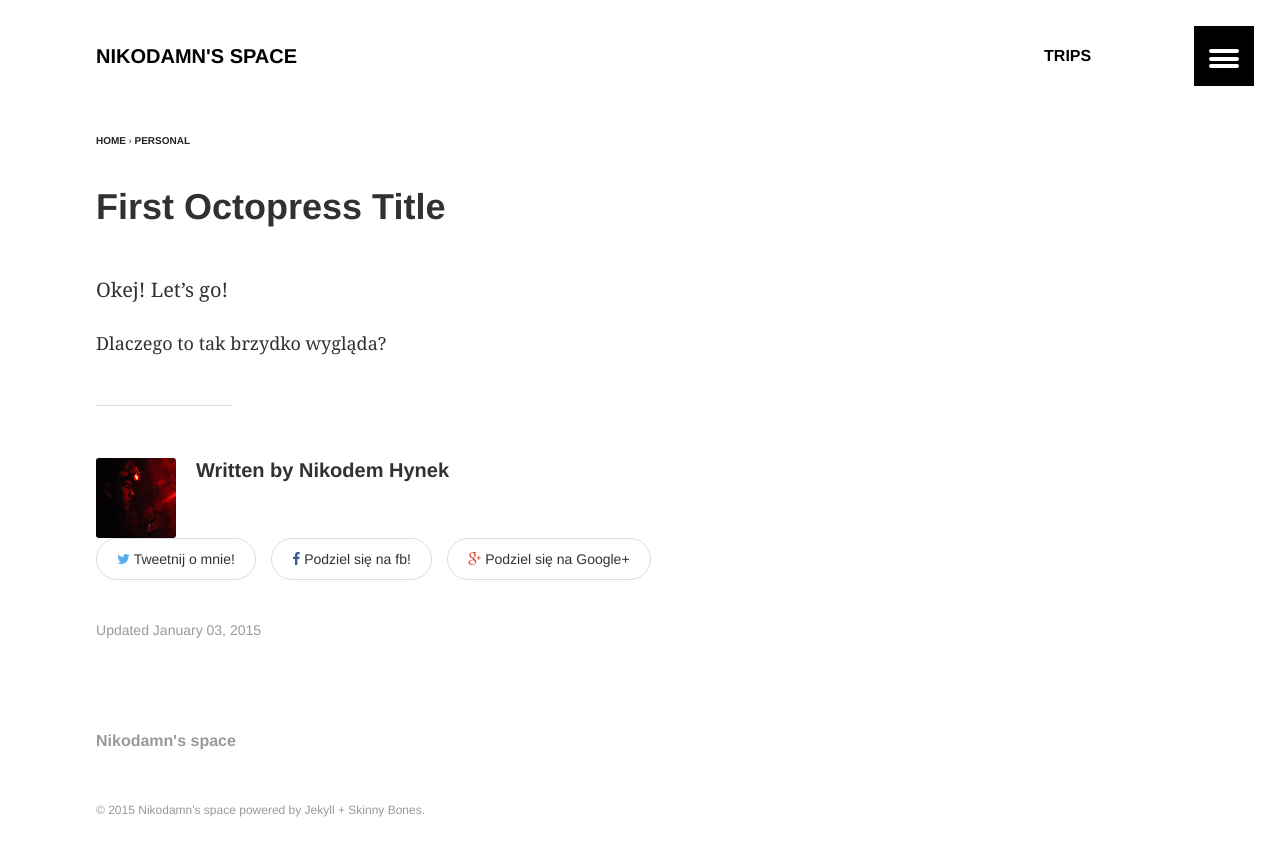
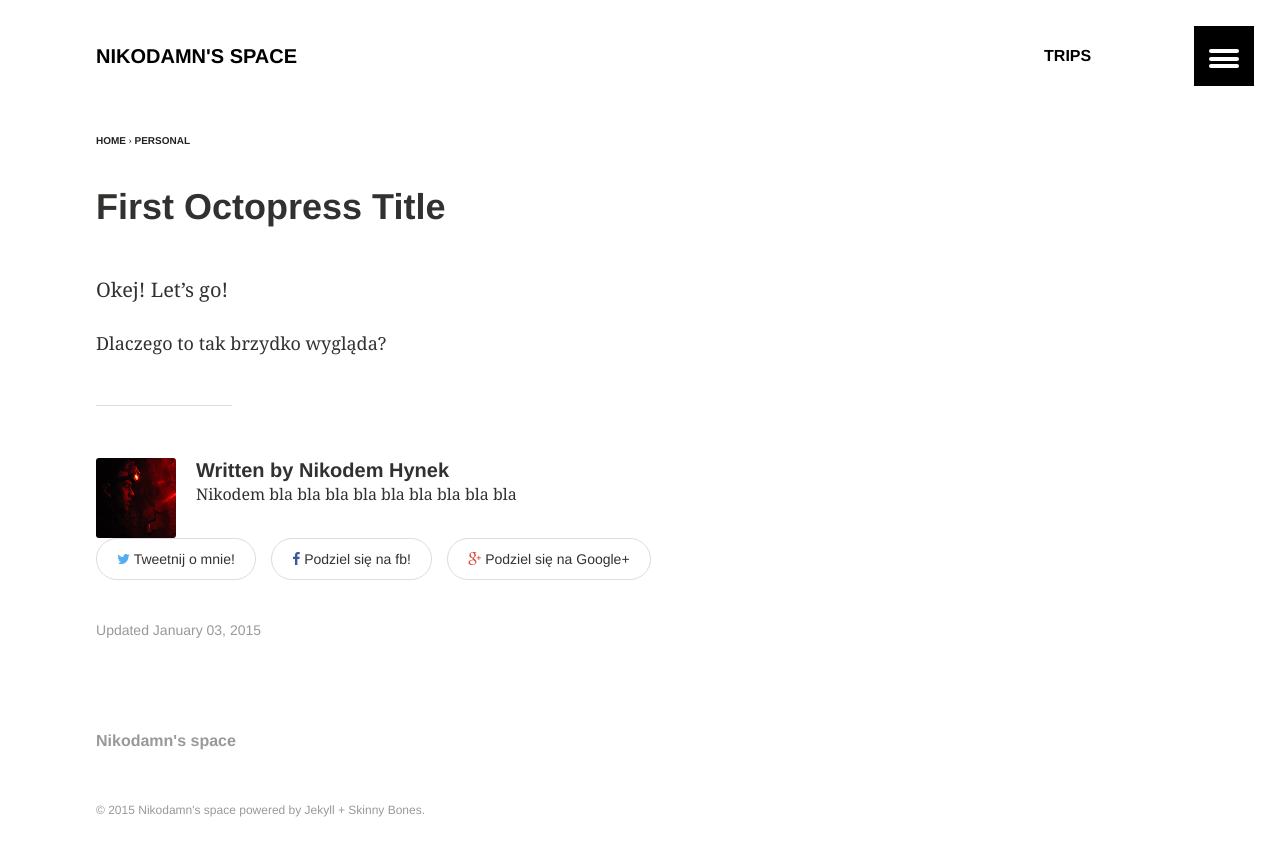
Before and after one commit to nikodamn/nikodamn.github.io, a Jekyll site: the page built from _posts/2015-01-03-first-octopress-title.md, in a window 1280 px wide. Shown: the top 856 px of the page. Built offline with Jekyll 4.4.1, drawn with Linux system fonts in a browser that asks for light colours.

Commit message:
Update bio

```diff
--- a/_config.yml
+++ b/_config.yml
@@ -27,7 +27,7 @@ owner:
   google:
     ad-client:
     ad-slot:
-  bio:
+  bio: "Nikodem bla bla bla bla bla bla bla bla bla"
   avatar: bio-photo.jpg # 160x160 px image for author byline
 disqus-shortname:
 
```
